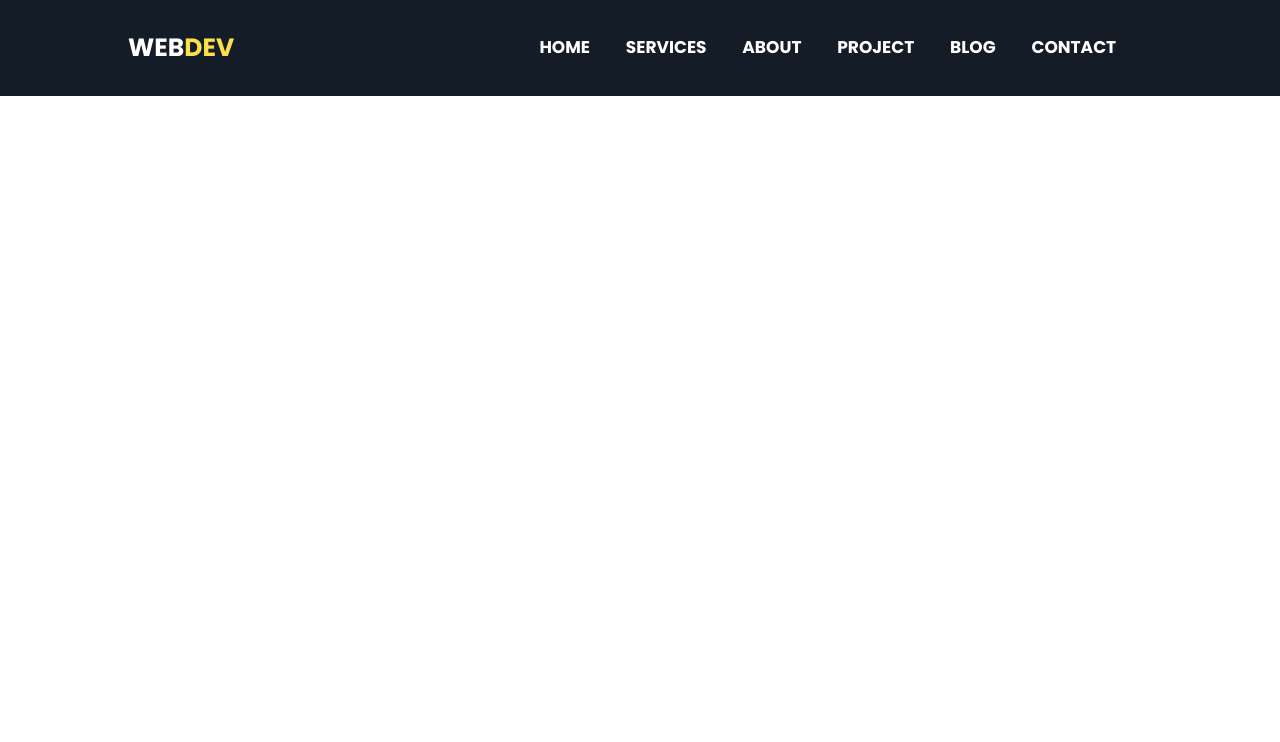
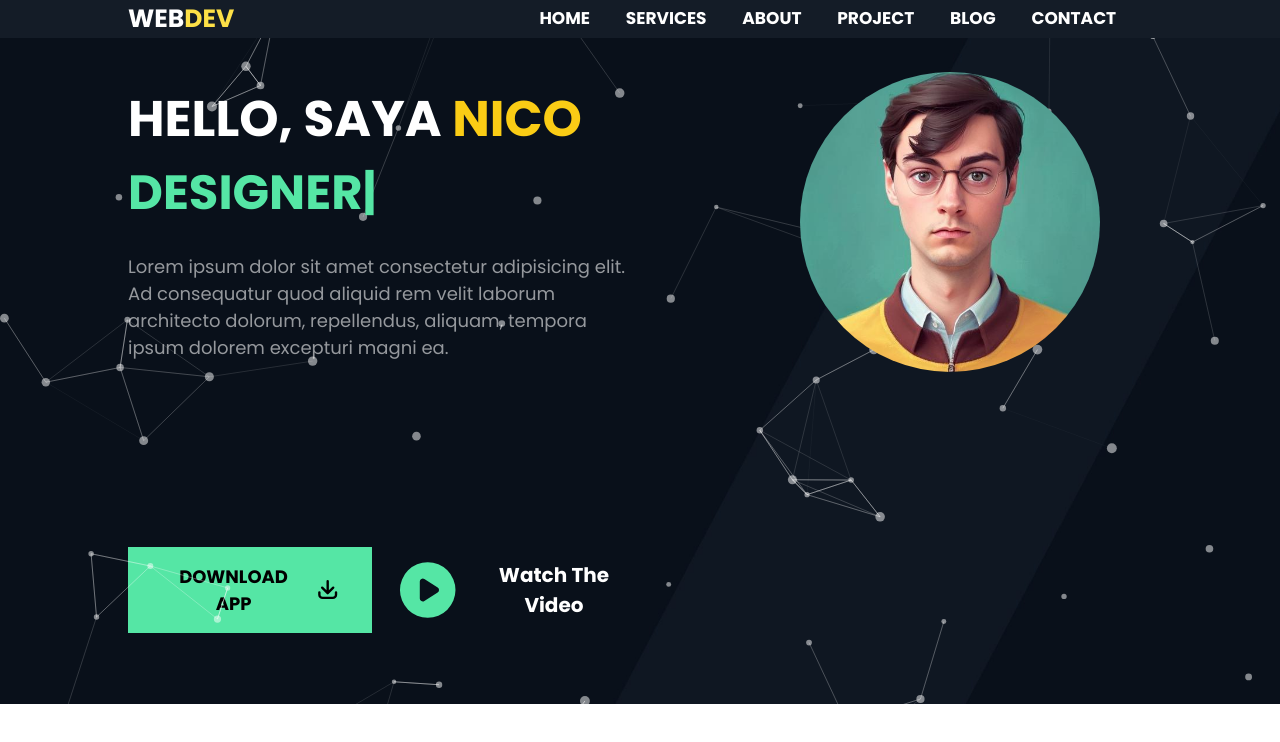
Before and after one commit to Nicocahya/portfolio, a Next.js app: page / in a window 1280 px wide. Shown: the top 742 px of the page. Built offline with nearby package versions, Linux system fonts and the light colour scheme.

Commit message:
Hero Section

```diff
--- /dev/null
+++ b/Components/Hero.tsx
@@ -0,0 +1,38 @@
+import React from "react";
+import Particle from "./Particle";
+import TextEffect from "./TextEffect";
+import { ArrowDownTrayIcon, PlayCircleIcon } from "@heroicons/react/16/solid";
+
+const Hero = () => {
+  return (
+    <div className="h-[88vh] bg-[url(/images/banner.jpg)] bg-cover bg-center ">
+      <Particle />
+      <div className="w-[80%] grid-cols-1 mx-auto grid lg:grid-cols-2 gap[3rem] h-[100%] items-center">
+        <div>
+          <h1 className="text-[35px] md:text-[50px] text-white font-bold">
+            HELLO, SAYA <span className="text-yellow-400">NICO</span>
+          </h1>
+          <TextEffect />
+          <p className="mt-[1.5rem] text-[18px] text-[#ffffff92]">
+            Lorem ipsum dolor sit amet consectetur adipisicing elit. Ad consequatur quod aliquid rem velit laborum architecto dolorum, repellendus, aliquam, tempora ipsum dolorem excepturi magni ea.
+          </p>
+        </div>
+        <div className="w-[300px] hidden bg-[55e6a5] relative lg:flex ml-[10rem] items-center rounded-full h-[300px]">
+          <img src="images/profile.jpg" alt="user" layout="fill" className="object-cover rounded-full" />
+        </div>
+        <div className="mt-[2rem] flex-col space-y-6 sm:space-y-0 sm:flex sm:flex-row items-center sm:space-x-6">
+          <button className="px-[2rem] hover:bg-yellow-400 transition-all duration-200 py-[1rem] text-[18px] font-bold uppercase bg-[#55e6a5] text-black flex items-center space-x-2">
+            <p className="">Download App</p>
+            <ArrowDownTrayIcon className="w-[1.6rem] h-[1.7rem] text-black" />
+          </button>
+          <button className="flex items-center space-x-2">
+            <PlayCircleIcon className="w-[4rem] h-[4rem] hover:text-yellow-400 transition-all duration-200 text-[#55e6a5]" />
+            <p className="text-[20px] font-semibold text-white">Watch The Video</p>
+          </button>
+        </div>
+      </div>
+    </div>
+  );
+};
+
+export default Hero;
--- a/Components/MobileNav.tsx
+++ b/Components/MobileNav.tsx
@@ -11,7 +11,7 @@ const MobileNav = ({nav, closeNav}:Props) => {
     const navAnimation = nav ? "translate-x-0" : "translate-x-[-100%]";
 
   return (
-    <div className={`fixed ${navAnimation} transform transition-all duration-300 top-0 left-0 right-0 bottom-0 z-[10000] bg-[#09101a]`}>
+    <div className={`fixed ${navAnimation} transform transition-all duration-300 top-0 left-0 right-0 bottom-0 z-[1000000] bg-[#09101a]`}>
         <div className="w-[100vw] h-[100vh] flex flex-col items-center justify-center">
             <div className='nav-link-mobile'>HOME</div>
             <div className='nav-link-mobile'>SERVICES</div>
@@ -22,7 +22,7 @@ const MobileNav = ({nav, closeNav}:Props) => {
         </div>
         <div
          onClick={closeNav}
-         className='absolute cursor-pointer top-[2rem] right-[2rem] w-[2rem] h-[2rem] text-yellow-400'>
+         className='absolute z-[100000] cursor-pointer top-[2rem] right-[2rem] w-[2rem] h-[2rem] text-yellow-400'>
             <XMarkIcon />
         </div>
     </div>
--- a/Components/Nav.tsx
+++ b/Components/Nav.tsx
@@ -6,7 +6,7 @@ interface Props {
 }
 const Nav = ({openNav}:Props) => {
   return (
-    <div className="w-[100%] top-0 h-[12vh] bg-[#141c27] shadow-nd">
+    <div className="w-[100%] fixed z-[10000] bg-[#141c27] shadow-nd">
         <div className="flex items-center justify-between w-[80%] mx-auto h-[100%]">
             <h1 className="flex-[0.6] cursor-pointer text-[25px] text-white font-bold">
                 WEB
--- /dev/null
+++ b/Components/Particle.tsx
@@ -0,0 +1,97 @@
+import { useCallback } from "react";
+import type { Container, Engine } from "tsparticles-engine";
+
+import Particles from "react-tsparticles";
+// import { loadFull } from "tsparticles";
+import { loadSlim } from "tsparticles-slim";
+
+const Particle = () => {
+  const particlesInit = useCallback(async (engine: Engine) => {
+    console.log(engine);
+    // you can initialize the tsParticles instance (engine) here, adding custom shapes or presets
+    // this loads the tsparticles package bundle, it's the easiest method for getting everything ready
+    // starting from v2 you can add only the features you need reducing the bundle size
+    await loadSlim(engine);
+  }, []);
+
+  const particlesLoaded = useCallback(async (container: Container | undefined) => {
+    await console.log(container);
+  }, []);
+
+  return (
+    <div>
+      <Particles
+        id="tsparticles"
+        init={particlesInit}
+        loaded={particlesLoaded}
+        options={{
+          background: {
+            // color: {
+            //     value: "#000000"
+            // },
+          },
+          fpsLimit: 120,
+          interactivity: {
+            events: {
+              onclick: {
+                enable: true,
+                mode: "repulse",
+              },
+              resize: true,
+            },
+            modes: {
+              push: {
+                quantity: 4,
+              },
+              repulse: {
+                distance: 200,
+                duration: 0.4,
+              },
+            },
+          },
+          particles: {
+            color: {
+              value: "#ffffff",
+            },
+            links: {
+              color: "#ffffff",
+              distance: 120,
+              enable: true,
+              opacity: 0.5,
+              width: 1,
+            },
+            move: {
+              direction: "none",
+              enable: true,
+              outModes: {
+                default: "bounce",
+              },
+              random: false,
+              speed: 4,
+              straight: false,
+            },
+            number: {
+              density: {
+                enable: true,
+                area: 800,
+              },
+              value: 60,
+            },
+            opacity: {
+              value: 0.5,
+            },
+            shape: {
+              type: "circle",
+            },
+            size: {
+              value: { min: 2, max: 5 },
+            },
+          },
+          detectRetina: true,
+        }}
+      ></Particles>
+    </div>
+  );
+};
+
+export default Particle;
--- /dev/null
+++ b/Components/TextEffect.tsx
@@ -0,0 +1,24 @@
+import { TypeAnimation } from "react-type-animation";
+
+const TextEffect = () => {
+  return (
+    <TypeAnimation
+      sequence={[
+        // Same substring at the start will only be typed out once, initiality
+        "Coder",
+        1500, // Waits 1s before replacing "Mice" with "Hamsters"
+        "Web Defeloper",
+        1500,
+        "Designer",
+        1500,
+        "Programmer",
+        1500,
+      ]}
+      speed={50}
+      className="text-[2rem] md:text-[3rem] text-[#55e6a5] font-bold uppercase"
+      repeat={Infinity}
+    />
+  );
+};
+
+export default TextEffect;
--- a/pages/index.tsx
+++ b/pages/index.tsx
@@ -1,6 +1,8 @@
 import MobileNav from '@/Components/MobileNav';
 import Nav from '@/Components/Nav'
-import React, { useState } from 'react'
+import { useState } from 'react'
+import Hero from "@/Components/Hero";
+import About from "@/Components/About";
 
 const HomePage = () => {
   const [nav, setNav] = useState(false);
@@ -13,6 +15,7 @@ const HomePage = () => {
         <MobileNav nav={nav} closeNav={closeNav}/>
         <Nav openNav={openNav} />
         {/* hero section */}
+        <Hero />
       </div>
     </div>
   )
--- a/styles/globals.css
+++ b/styles/globals.css
@@ -5,7 +5,7 @@
 
 @layer components {
   .nav-link {
-    @apply relative font-semibold text-white cursor-pointer text-[17px] w-fit md:block after:block after:content-[''] after:absolute after:h-[3px] after:bg-yellow-400 after:w-full after:scale-x-0 after:hover:scale-x-100 after:transition after:duration-300 after:origin-center hidden
+    @apply relative font-semibold text-white cursor-pointer text-[17px] w-fit md:block after:block after:content-[''] after:absolute after:h-[3px] after:bg-yellow-400 after:w-full after:scale-x-0 after:hover:scale-x-100 after:transition after:duration-300 after:origin-center hidden;
   }
 
   .nav-link-mobile {
```
Also changed, not shown: package.json (+6 -1 lines), 1 other file (tests, documents, lock files or other folders).
